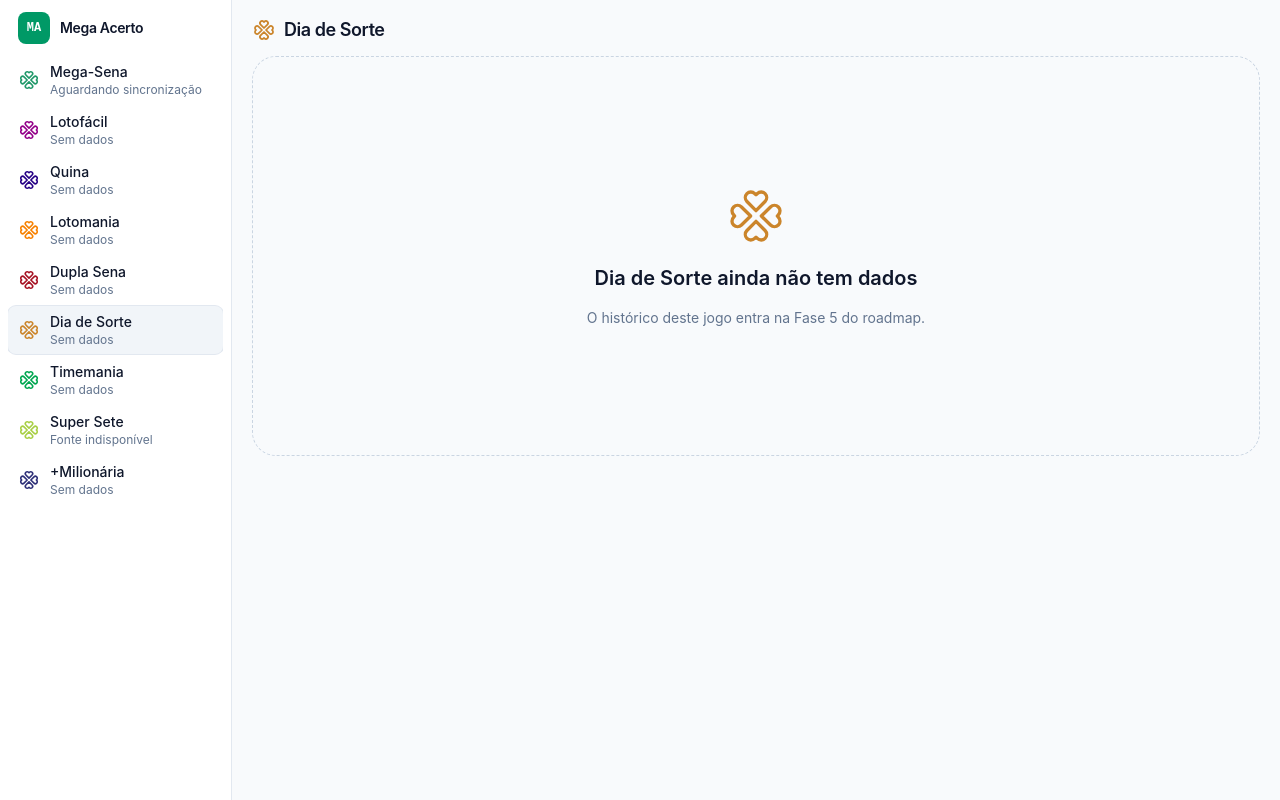
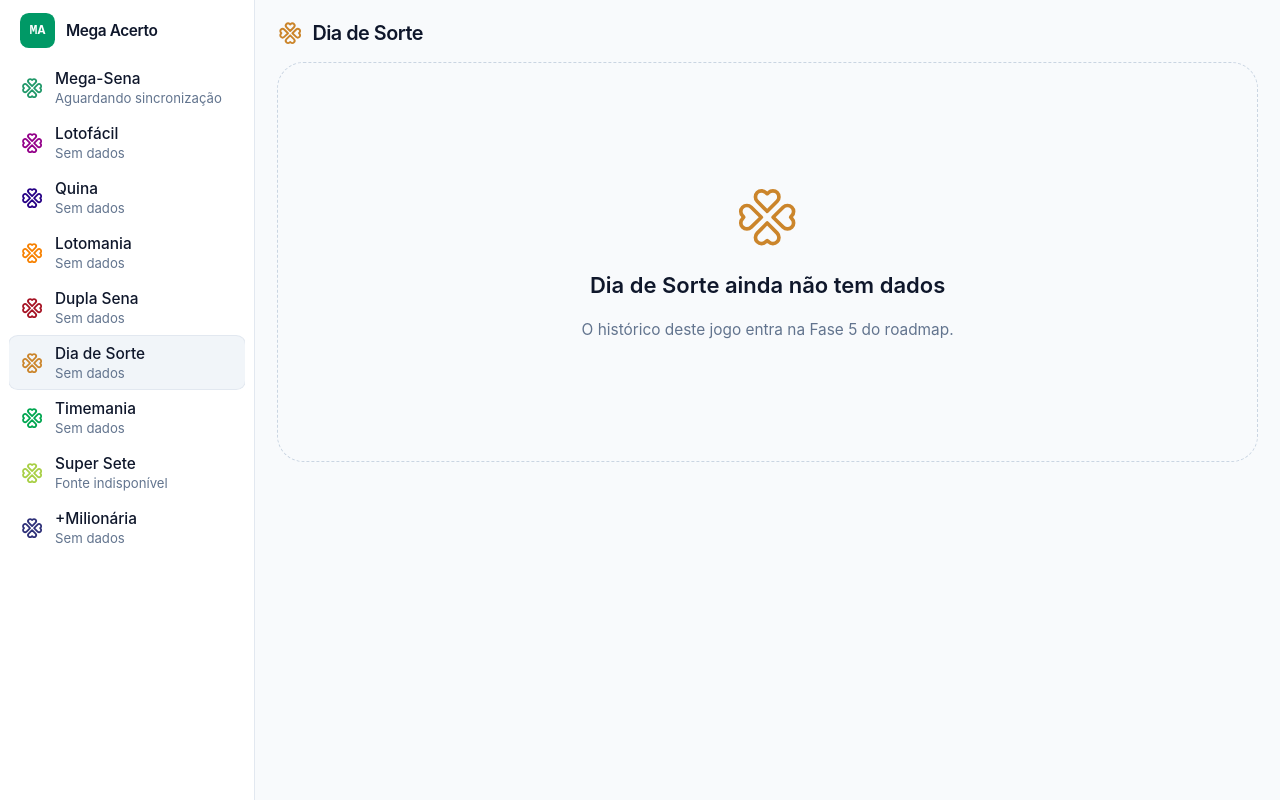
Before and after one commit to Cafecanudo/mega_acerto, a React (Vite) app in the folder apps/web/: page /diadesorte in a window 1280 px wide. Built offline with nearby package versions, Linux system fonts and the light colour scheme; no server answers.

Commit message:
feat(web): aumenta a escala geral da interface para 110%

```diff
--- a/apps/web/src/app/routes/concurso.tsx
+++ b/apps/web/src/app/routes/concurso.tsx
@@ -17,7 +17,7 @@ const Concurso = () => {
         to={paths.jogo(regra.codigo)}
         className="inline-flex w-fit items-center gap-2 text-sm font-medium text-slate-600 hover:text-jogo dark:text-slate-300"
       >
-        <IconArrowLeft aria-hidden size={16} />
+        <IconArrowLeft aria-hidden size="1rem" />
         Voltar para {apresentacao.nome}
       </Link>
       <DetalheConcurso key={numero} regra={regra} numero={numero} />
--- a/apps/web/src/app/routes/jogo-em-breve.tsx
+++ b/apps/web/src/app/routes/jogo-em-breve.tsx
@@ -10,7 +10,7 @@ const mensagens = {
 
 export const JogoEmBreve = ({ apresentacao }: { readonly apresentacao: ApresentacaoJogo }) => (
   <section className="flex min-h-[50vh] flex-col items-center justify-center gap-4 rounded-3xl border border-dashed border-slate-300 p-10 text-center dark:border-slate-700">
-    <IconClover aria-hidden size={64} stroke={1.25} color={apresentacao.cor} />
+    <IconClover aria-hidden size="4rem" stroke={1.25} color={apresentacao.cor} />
     <h2 className="text-xl font-semibold">{apresentacao.nome} ainda não tem dados</h2>
     <p className="max-w-md text-sm text-slate-500 dark:text-slate-400">
       {mensagens[apresentacao.disponibilidade]}
--- a/apps/web/src/app/routes/raiz-jogo.tsx
+++ b/apps/web/src/app/routes/raiz-jogo.tsx
@@ -23,7 +23,7 @@ const RaizJogo = () => {
         <header className="flex shrink-0 items-center gap-2">
           <IconClover
             aria-hidden
-            size={24}
+            size="1.5rem"
             stroke={1.75}
             color={apresentacao.cor}
             className="dark:brightness-[1.8] dark:saturate-150"
--- a/apps/web/src/features/concursos/components/barra-busca.tsx
+++ b/apps/web/src/features/concursos/components/barra-busca.tsx
@@ -72,7 +72,7 @@ export const BarraBusca = ({ regra, busca, aoBuscar }: BarraBuscaProps) => {
     <div className="relative flex flex-col gap-3">
       <form onSubmit={buscar} className="flex flex-wrap items-center gap-2">
         <label className="flex min-w-60 flex-1 items-center gap-2 rounded-lg border border-slate-300 bg-white px-3 py-1.5 focus-within:border-jogo focus-within:ring-2 focus-within:ring-jogo/30 dark:border-slate-700 dark:bg-slate-950">
-          <IconSearch aria-hidden size={18} className="shrink-0 text-slate-400" />
+          <IconSearch aria-hidden size="1.125rem" className="shrink-0 text-slate-400" />
           <input
             value={texto}
             onChange={(evento) => {
@@ -108,7 +108,7 @@ export const BarraBusca = ({ regra, busca, aoBuscar }: BarraBuscaProps) => {
             setGradeAberta((aberta) => !aberta);
           }}
         >
-          <IconGridDots aria-hidden size={18} />
+          <IconGridDots aria-hidden size="1.125rem" />
           Grade
         </button>
         <button
@@ -120,7 +120,7 @@ export const BarraBusca = ({ regra, busca, aoBuscar }: BarraBuscaProps) => {
         </button>
         {buscaAtiva && (
           <button type="button" className={botao} onClick={limpar}>
-            <IconX aria-hidden size={18} />
+            <IconX aria-hidden size="1.125rem" />
             Limpar
           </button>
         )}
--- a/apps/web/src/features/ingestao/components/barra-ingestao.tsx
+++ b/apps/web/src/features/ingestao/components/barra-ingestao.tsx
@@ -112,7 +112,7 @@ export const BarraIngestao = ({ jogo }: BarraIngestaoProps) => {
         }}
         className="flex shrink-0 items-center gap-1 rounded-md px-2 py-1 font-medium text-slate-600 transition hover:bg-slate-100 disabled:cursor-not-allowed disabled:opacity-40 dark:text-slate-300 dark:hover:bg-slate-800"
       >
-        <IconRefresh aria-hidden size={14} />
+        <IconRefresh aria-hidden size="0.875rem" />
         Sincronizar
       </button>
     </footer>
--- a/apps/web/src/features/jogos/components/menu-jogos.tsx
+++ b/apps/web/src/features/jogos/components/menu-jogos.tsx
@@ -41,7 +41,7 @@ export const MenuJogos = () => {
           <NavLink to={paths.jogo(apresentacao.codigo)} className={classeItem}>
             <IconClover
               aria-hidden
-              size={22}
+              size="1.375rem"
               stroke={1.75}
               color={apresentacao.cor}
               className="shrink-0 dark:brightness-[1.8] dark:saturate-150"
--- a/apps/web/src/index.css
+++ b/apps/web/src/index.css
@@ -12,6 +12,7 @@
 
 @layer base {
   html {
+    font-size: 110%;
     @apply bg-slate-50 text-slate-900 antialiased dark:bg-slate-950 dark:text-slate-100;
   }
 
```
